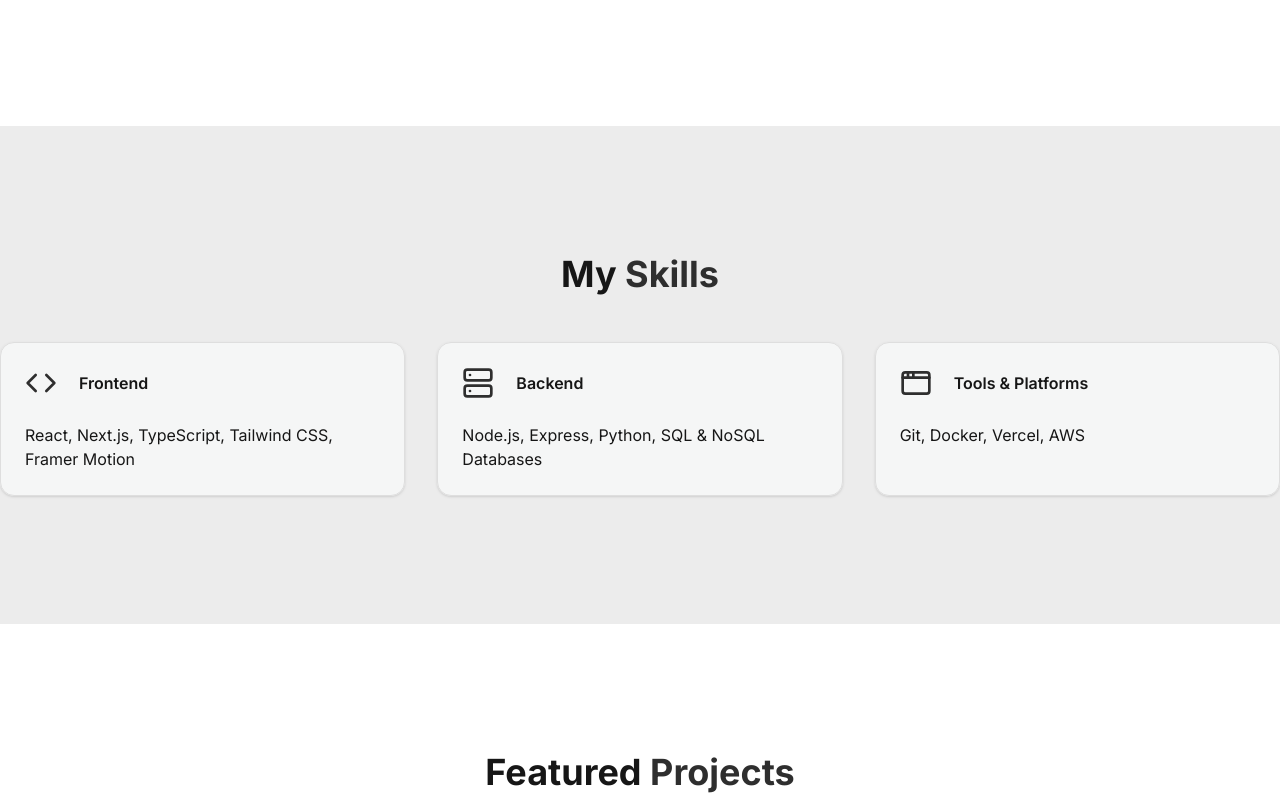
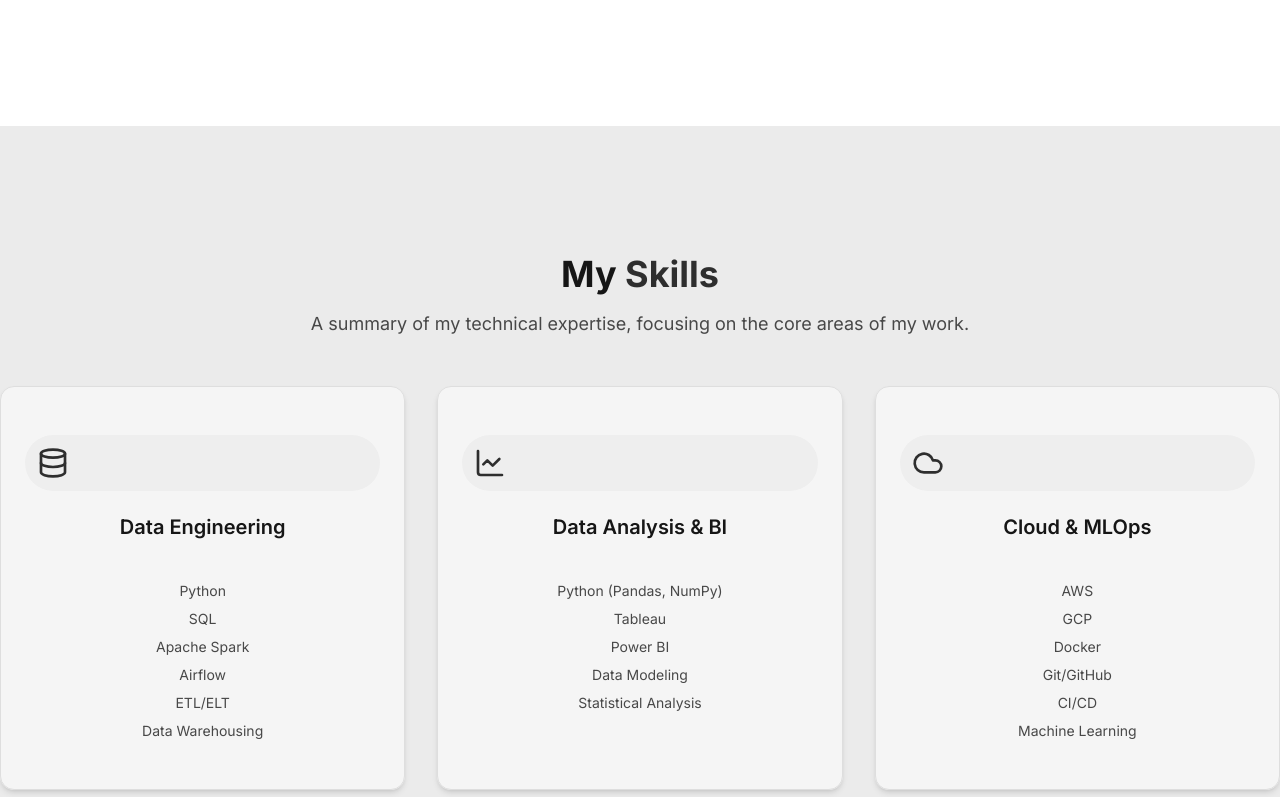
Before and after one commit to SinhleM/portfolio, a Next.js app: page / in a window 1280 px wide. Shown: the part 683-1480 px from the top of the page. Built offline with nearby package versions, Linux system fonts and the light colour scheme.

Commit message:
Skills.tsx

```diff
--- a/src/components/Skills.tsx
+++ b/src/components/Skills.tsx
@@ -1,43 +1,85 @@
 // src/components/Skills.tsx
+"use client";
+
+import { motion } from "framer-motion";
 import { Card, CardContent, CardHeader, CardTitle } from "@/components/ui/card";
-import { Code, Server, AppWindow } from "lucide-react";
+import { Database, LineChart, Cloud } from "lucide-react";
 
+// Updated skills data tailored for a data-focused role
 const skillsData = [
   {
-    icon: <Code className="w-8 h-8 text-primary" />,
-    title: "Frontend",
-    description: "React, Next.js, TypeScript, Tailwind CSS, Framer Motion",
+    icon: <Database className="w-8 h-8 text-primary" />,
+    title: "Data Engineering",
+    skills: ["Python", "SQL", "Apache Spark", "Airflow", "ETL/ELT", "Data Warehousing"],
   },
   {
-    icon: <Server className="w-8 h-8 text-primary" />,
-    title: "Backend",
-    description: "Node.js, Express, Python, SQL & NoSQL Databases",
+    icon: <LineChart className="w-8 h-8 text-primary" />,
+    title: "Data Analysis & BI",
+    skills: ["Python (Pandas, NumPy)", "Tableau", "Power BI", "Data Modeling", "Statistical Analysis"],
   },
   {
-    icon: <AppWindow className="w-8 h-8 text-primary" />,
-    title: "Tools & Platforms",
-    description: "Git, Docker, Vercel, AWS",
+    icon: <Cloud className="w-8 h-8 text-primary" />,
+    title: "Cloud & MLOps",
+    skills: ["AWS", "GCP", "Docker", "Git/GitHub", "CI/CD", "Machine Learning"],
   },
 ];
 
+// Animation variants for Framer Motion
+const cardVariants = {
+  hidden: { opacity: 0, y: 50 },
+  visible: { opacity: 1, y: 0, transition: { duration: 0.6, ease: "easeOut" } },
+};
+
+const containerVariants = {
+  hidden: {},
+  visible: {
+    transition: {
+      staggerChildren: 0.2, // Stagger the animation of each child card
+    },
+  },
+};
+
 export default function Skills() {
   return (
-    // Add 'bg-secondary/50' or another dark color to create the contrast
-    <section id="skills" className="container py-24 sm:py-32 bg-secondary/50">
-      <h2 className="text-3xl md:text-4xl font-bold text-center mb-12">
-        My <span className="text-primary">Skills</span>
-      </h2>
-      <div className="grid md:grid-cols-3 gap-8">
+    <section id="skills" className="container py-24 sm:py-32">
+      <div className="text-center">
+        <h2 className="text-3xl md:text-4xl font-bold mb-4">
+          My <span className="text-primary">Skills</span>
+        </h2>
+        <p className="text-lg text-muted-foreground mb-12 max-w-2xl mx-auto">
+          A summary of my technical expertise, focusing on the core areas of my work.
+        </p>
+      </div>
+
+      <motion.div
+        className="grid md:grid-cols-3 gap-8"
+        variants={containerVariants}
+        initial="hidden"
+        whileInView="visible"
+        viewport={{ once: true, amount: 0.3 }} // Trigger animation when 30% of the component is in view
+      >
         {skillsData.map((skill, index) => (
-          <Card key={index} className="bg-background/50">
-            <CardHeader className="flex items-center space-x-4">
-              {skill.icon}
-              <CardTitle>{skill.title}</CardTitle>
-            </CardHeader>
-            <CardContent>{skill.description}</CardContent>
-          </Card>
+          <motion.div key={index} variants={cardVariants} className="h-full">
+            <Card className="flex flex-col h-full bg-background/50 hover:bg-background/80 transition-all duration-300 shadow-md hover:shadow-xl">
+              <CardHeader className="flex-col items-center text-center space-y-4 pt-6 pb-4">
+                <div className="p-3 rounded-full bg-secondary">
+                  {skill.icon}
+                </div>
+                <CardTitle className="text-xl font-semibold">{skill.title}</CardTitle>
+              </CardHeader>
+              <CardContent className="flex-1 text-center text-muted-foreground p-6 pt-0">
+                <ul className="space-y-2">
+                  {skill.skills.map((item, i) => (
+                    <li key={i} className="text-sm">
+                      {item}
+                    </li>
+                  ))}
+                </ul>
+              </CardContent>
+            </Card>
+          </motion.div>
         ))}
-      </div>
+      </motion.div>
     </section>
   );
 }
```
